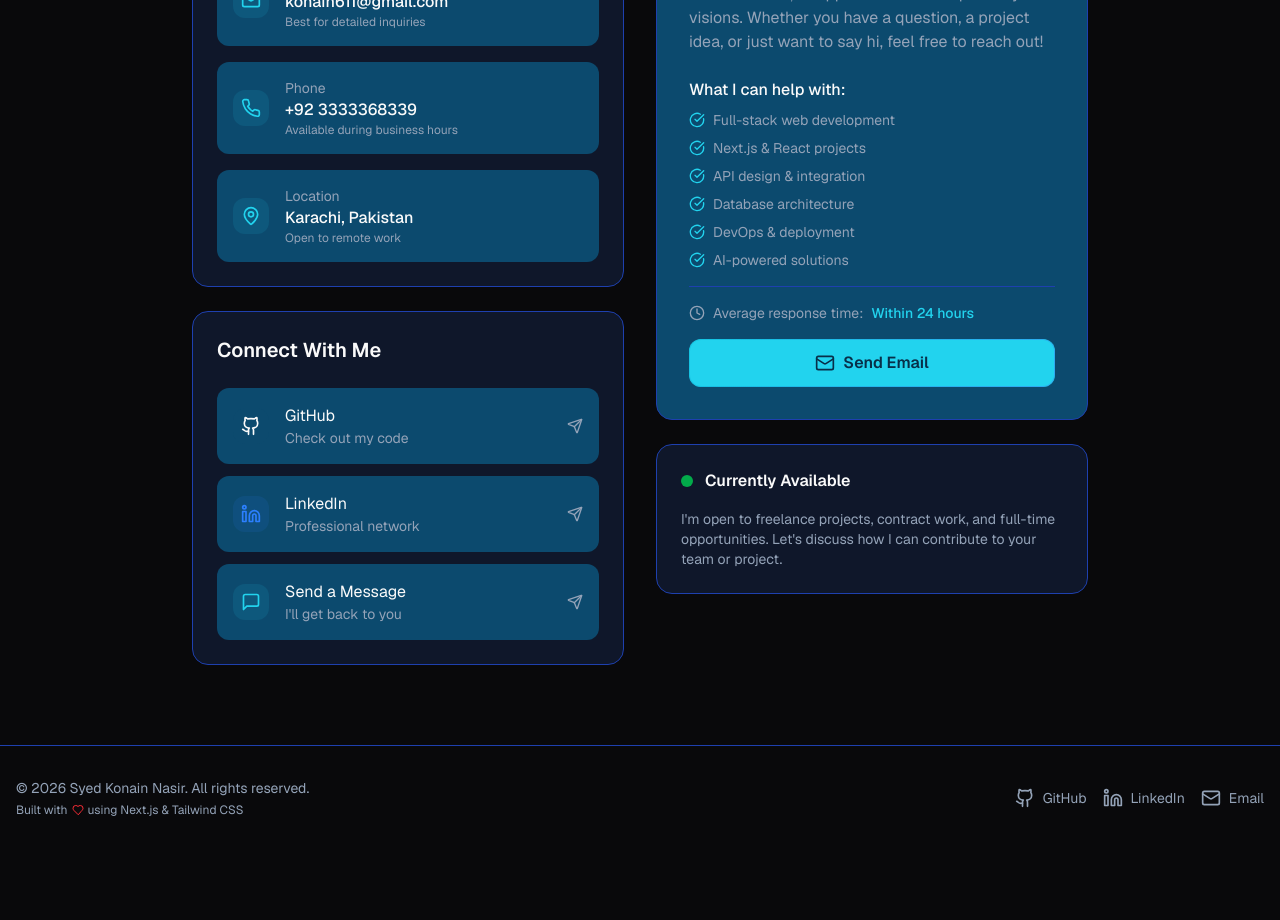
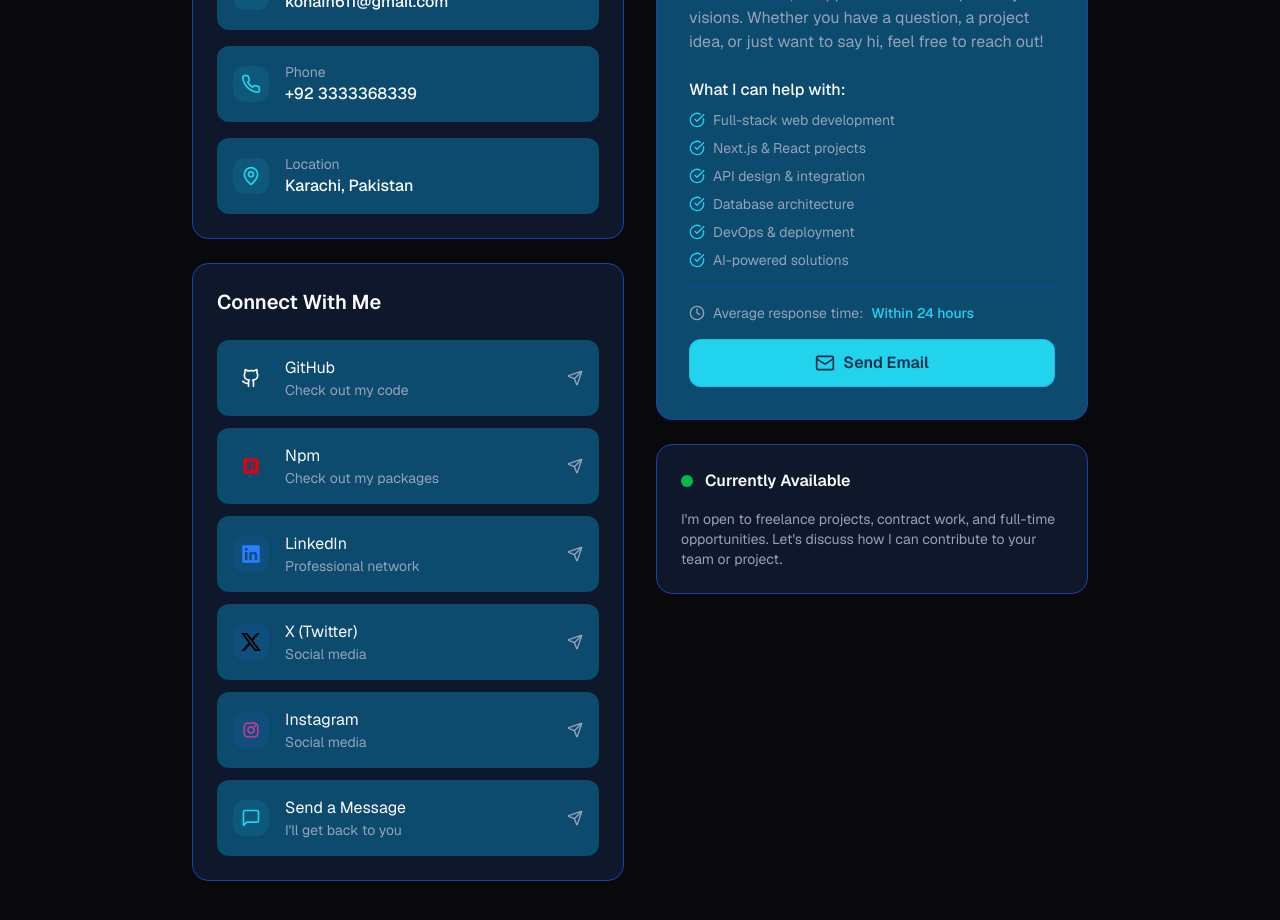
Before and after one commit to konain611/Portfolio, a Next.js app: page /contact in a window 1280 px wide. Shown: the part 400-1320 px from the top of the page. Before the commit the page ends 1250 px from the top, so only its background shows below. Built offline with nearby package versions, Linux system fonts and the light colour scheme.

Commit message:
added more social networks

```diff
--- a/src/app/contact/page.js
+++ b/src/app/contact/page.js
@@ -1,5 +1,10 @@
 import { personalInfo, socialLinks } from "@/lib/data";
 import { Mail, Phone, MapPin, Github, Linkedin, Send, MessageSquare, Clock, CheckCircle } from "lucide-react";
+import { BsTwitterX } from "react-icons/bs";
+import { CgNpm } from "react-icons/cg";
+import { FaLinkedin } from "react-icons/fa";
+import { IoLogoInstagram } from "react-icons/io";
+import { RiNpmjsFill } from "react-icons/ri";
 
 export const metadata = {
   title: "Contact | Syed Konain Nasir",
@@ -80,7 +85,7 @@ export default function Contact() {
                     <div className="flex-1">
                       <p className="text-muted-foreground text-sm">{method.label}</p>
                       <p className="text-foreground font-medium">{method.value}</p>
-                      <p className="text-muted-foreground text-xs">{method.description}</p>
+                      {/* <p className="text-muted-foreground text-xs">{method.description}</p> */}
                     </div>
                   </div>
                 ))}
@@ -109,17 +114,64 @@ export default function Contact() {
                 </a>
 
                 <a
+                  href={socialLinks.npm}
+                  target="_blank"
+                  rel="noopener noreferrer"
+                  className="flex items-center gap-4 p-4 rounded-lg bg-secondary hover:bg-secondary/80 transition-colors group"
+                >
+                  <div className="p-2 rounded-lg bg-secondary">
+                    <RiNpmjsFill className="w-5 h-5 text-red-600" />
+                  </div>
+                  <div className="flex-1">
+                    <p className="text-foreground">Npm</p>
+                    <p className="text-muted-foreground text-sm">Check out my packages</p>
+                  </div>
+                  <Send className="w-4 h-4 text-muted-foreground group-hover:text-foreground transition-colors" />
+                </a>
+
+                <a
                   href={socialLinks.linkedin}
                   target="_blank"
                   rel="noopener noreferrer"
                   className="flex items-center gap-4 p-4 rounded-lg bg-secondary hover:bg-secondary/80 transition-colors group"
                 >
                   <div className="p-2 rounded-lg bg-blue-500/10">
-                    <Linkedin className="w-5 h-5 text-blue-500" />
+                    <FaLinkedin className="w-5 h-5 text-blue-500" />
                   </div>
                   <div className="flex-1">
                     <p className="text-foreground">LinkedIn</p>
                     <p className="text-muted-foreground text-sm">Professional network</p>
+                  </div>
+                  <Send className="w-4 h-4 text-muted-foreground group-hover:text-foreground transition-colors" />
+                </a>
+                <a
+                  href={socialLinks.x}
+                  target="_blank"
+                  rel="noopener noreferrer"
+                  className="flex items-center gap-4 p-4 rounded-lg bg-secondary hover:bg-secondary/80 transition-colors group"
+                >
+                  <div className="p-2 rounded-lg bg-blue-500/10">
+                    <BsTwitterX className="w-5 h-5 text-black" />
+                  </div>
+                  <div className="flex-1">
+                    <p className="text-foreground">X (Twitter)</p>
+                    <p className="text-muted-foreground text-sm">Social media</p>
+                  </div>
+                  <Send className="w-4 h-4 text-muted-foreground group-hover:text-foreground transition-colors" />
+                </a>
+
+                <a
+                  href={socialLinks.insta}
+                  target="_blank"
+                  rel="noopener noreferrer"
+                  className="flex items-center gap-4 p-4 rounded-lg bg-secondary hover:bg-secondary/80 transition-colors group"
+                >
+                  <div className="p-2 rounded-lg bg-blue-500/10">
+                    <IoLogoInstagram className="w-5 h-5 text-pink-500" />
+                  </div>
+                  <div className="flex-1">
+                    <p className="text-foreground">Instagram</p>
+                    <p className="text-muted-foreground text-sm">Social media</p>
                   </div>
                   <Send className="w-4 h-4 text-muted-foreground group-hover:text-foreground transition-colors" />
                 </a>
```
Also changed, not shown: src/lib/data.js.
